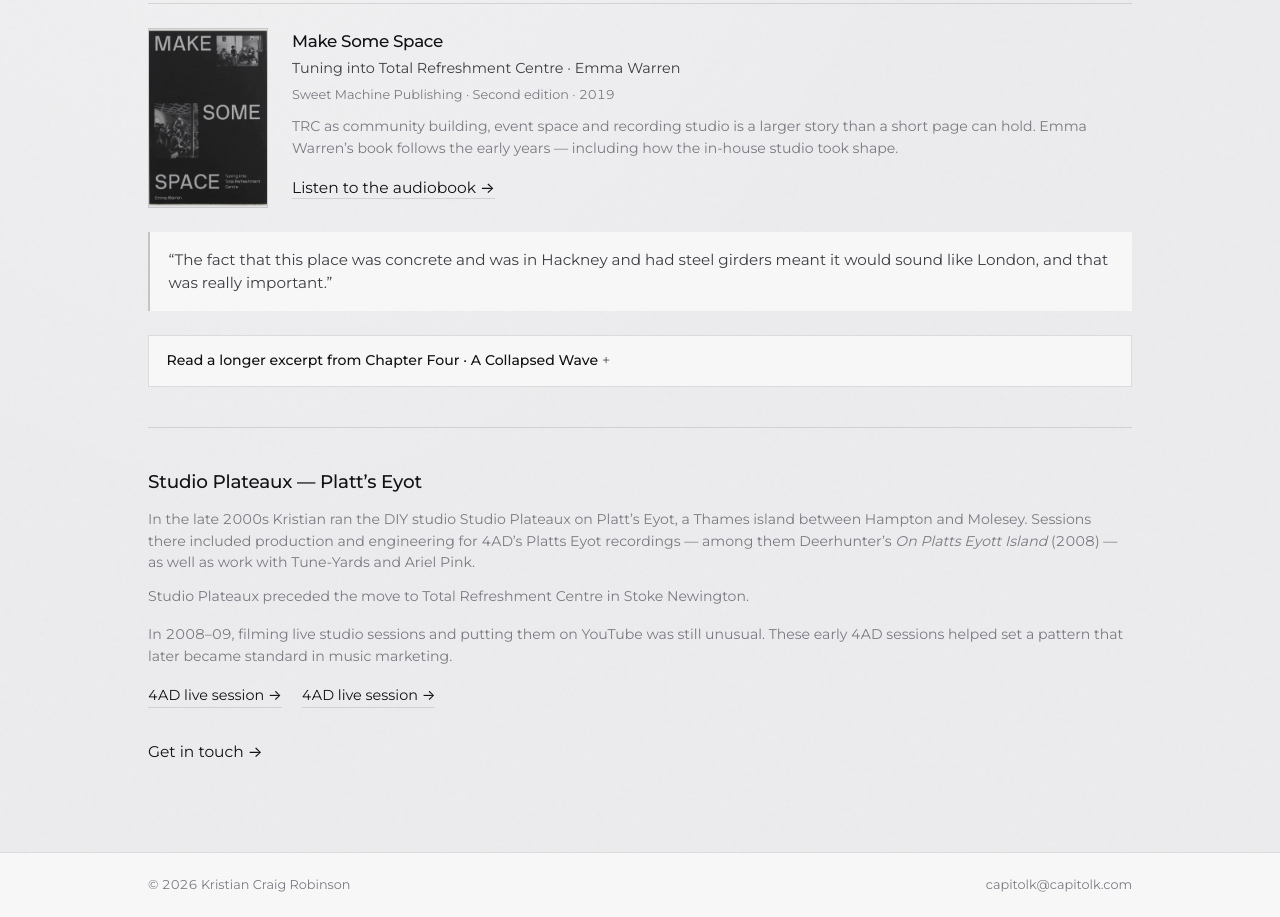
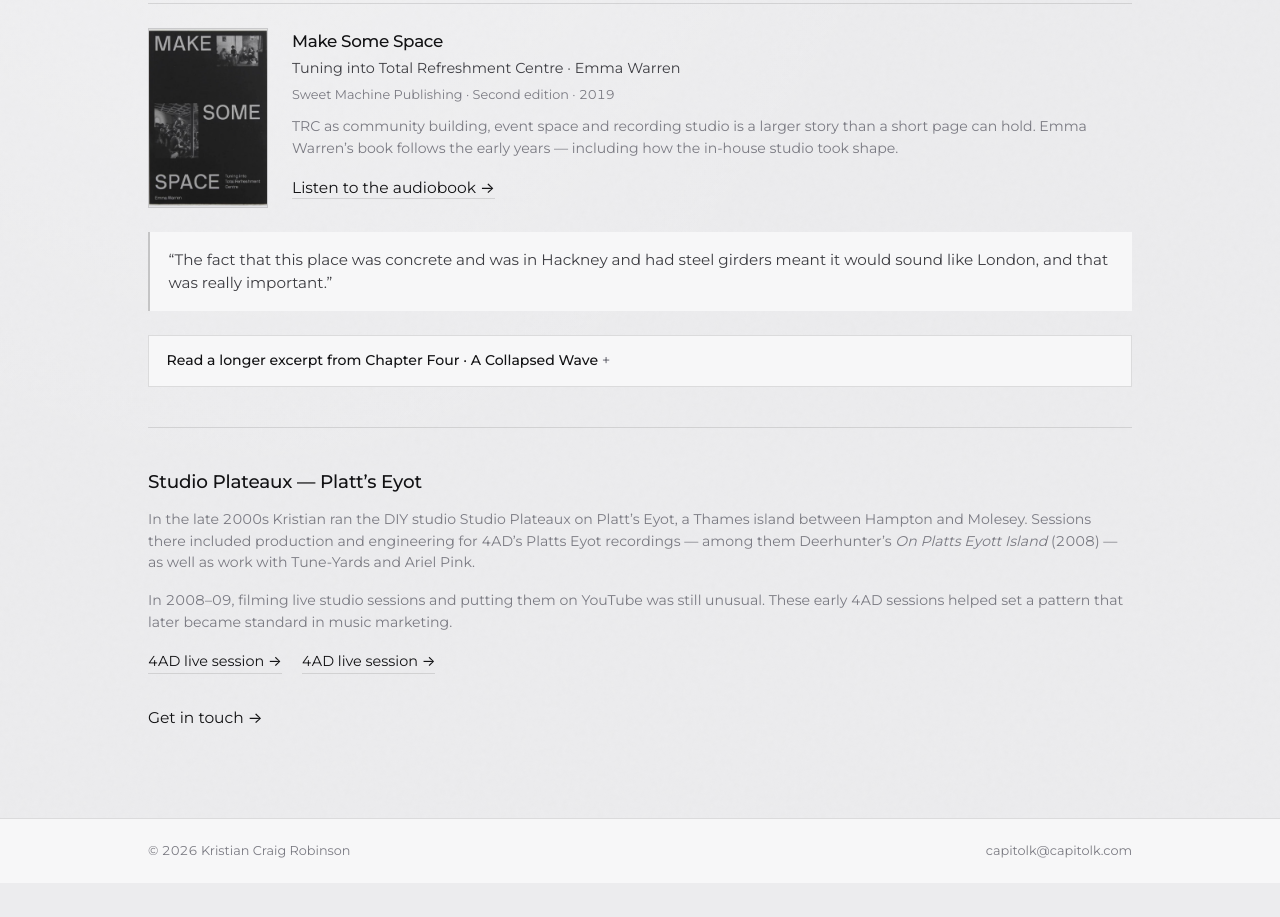
Before and after one commit to faithandindustry/Capitol_K, a plain HTML site: page studio.html in a window 1280 px wide. Shown: the part 724-1641 px from the top of the page. After the commit the page ends 1607 px from the top, so only its background shows below. Drawn offline with Linux system fonts and the light colour scheme.

Commit message:
Remove paragraph about Studio Plateaux
Removed a paragraph about Studio Plateaux's history.

```diff
--- a/studio.html
+++ b/studio.html
@@ -174,9 +174,7 @@
             for 4AD’s Platts Eyot recordings — among them Deerhunter’s <em>On Platts Eyott Island</em> (2008) —
             as well as work with Tune-Yards and Ariel Pink.
           </p>
-          <p class="muted" style="margin-top: 0.75rem;">
-            Studio Plateaux preceded the move to Total Refreshment Centre in Stoke Newington.
-          </p>
+
           <p class="muted" style="margin-top: 1rem;">
             In 2008–09, filming live studio sessions and putting them on YouTube was still unusual.
             These early 4AD sessions helped set a pattern that later became standard in music marketing.
```
